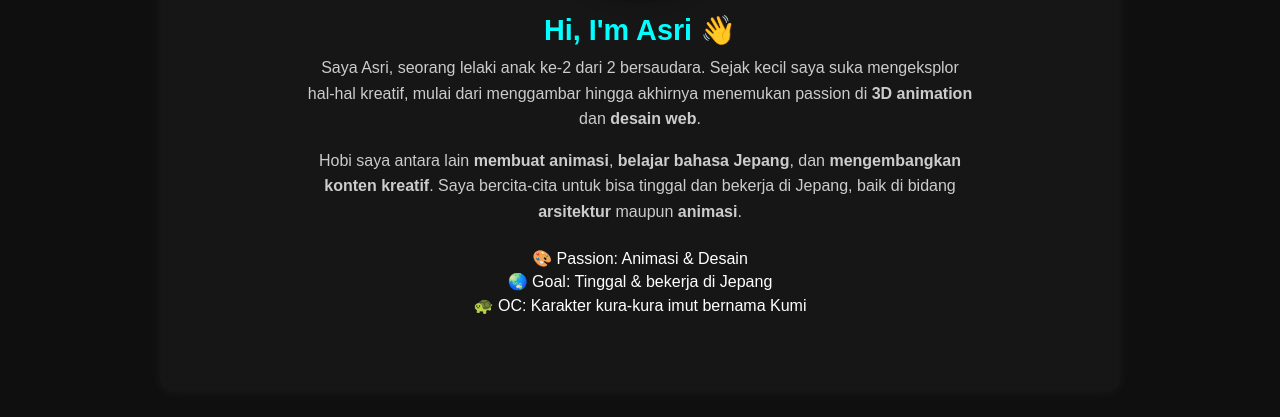
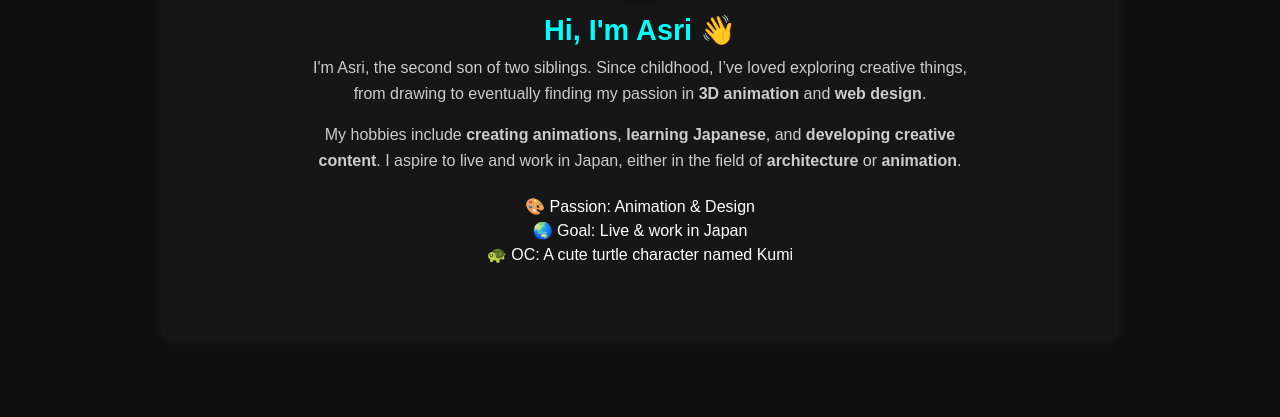
Before and after one commit to Toonomaly/Portofolio, a plain HTML site: page index.html in a window 1280 px wide. Shown: the part 1111-1528 px from the top of the page. Drawn offline with nearby package versions, Linux system fonts and the light colour scheme.

Commit message:
Update index.html

```diff
--- a/index.html
+++ b/index.html
@@ -960,18 +960,18 @@ section ol {
   </div>
   <h3 class="about-name">Hi, I'm Asri 👋</h3>
   <p class="about-desc">
-    Saya Asri, seorang lelaki anak ke-2 dari 2 bersaudara.
-    Sejak kecil saya suka mengeksplor hal-hal kreatif, mulai dari menggambar hingga akhirnya menemukan passion di <strong>3D animation</strong> dan <strong>desain web</strong>.
+    I'm Asri, the second son of two siblings.
+    Since childhood, I’ve loved exploring creative things, from drawing to eventually finding my passion in <strong>3D animation</strong> and <strong>web design</strong>.
   </p>
   <p class="about-desc">
-    Hobi saya antara lain <strong>membuat animasi</strong>, <strong>belajar bahasa Jepang</strong>, dan <strong>mengembangkan konten kreatif</strong>.
-    Saya bercita-cita untuk bisa tinggal dan bekerja di Jepang, baik di bidang <strong>arsitektur</strong> maupun <strong>animasi</strong>.
+    My hobbies include <strong>creating animations</strong>, <strong>learning Japanese</strong>, and <strong>developing creative content</strong>.
+    I aspire to live and work in Japan, either in the field of <strong>architecture</strong> or <strong>animation</strong>.
   </p>
 
   <ul class="about-facts">
-    <li>🎨 Passion: Animasi & Desain</li>
-    <li>🌏 Goal: Tinggal & bekerja di Jepang</li>
-    <li>🐢 OC: Karakter kura-kura imut bernama Kumi</li>
+    <li>🎨 Passion: Animation & Design</li>
+    <li>🌏 Goal: Live & work in Japan</li>
+    <li>🐢 OC: A cute turtle character named Kumi</li>
   </ul>
 </div>
 
```
